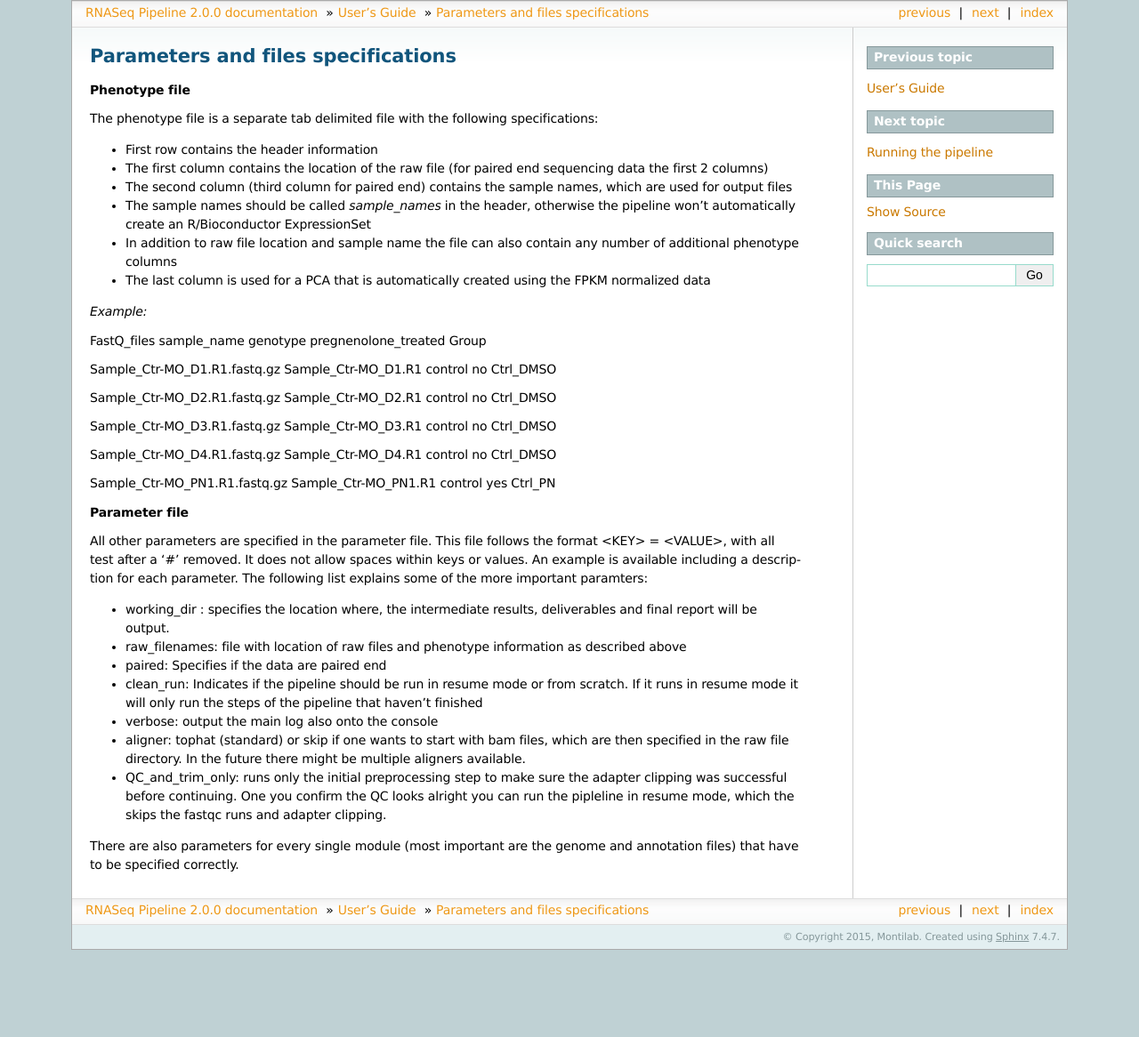
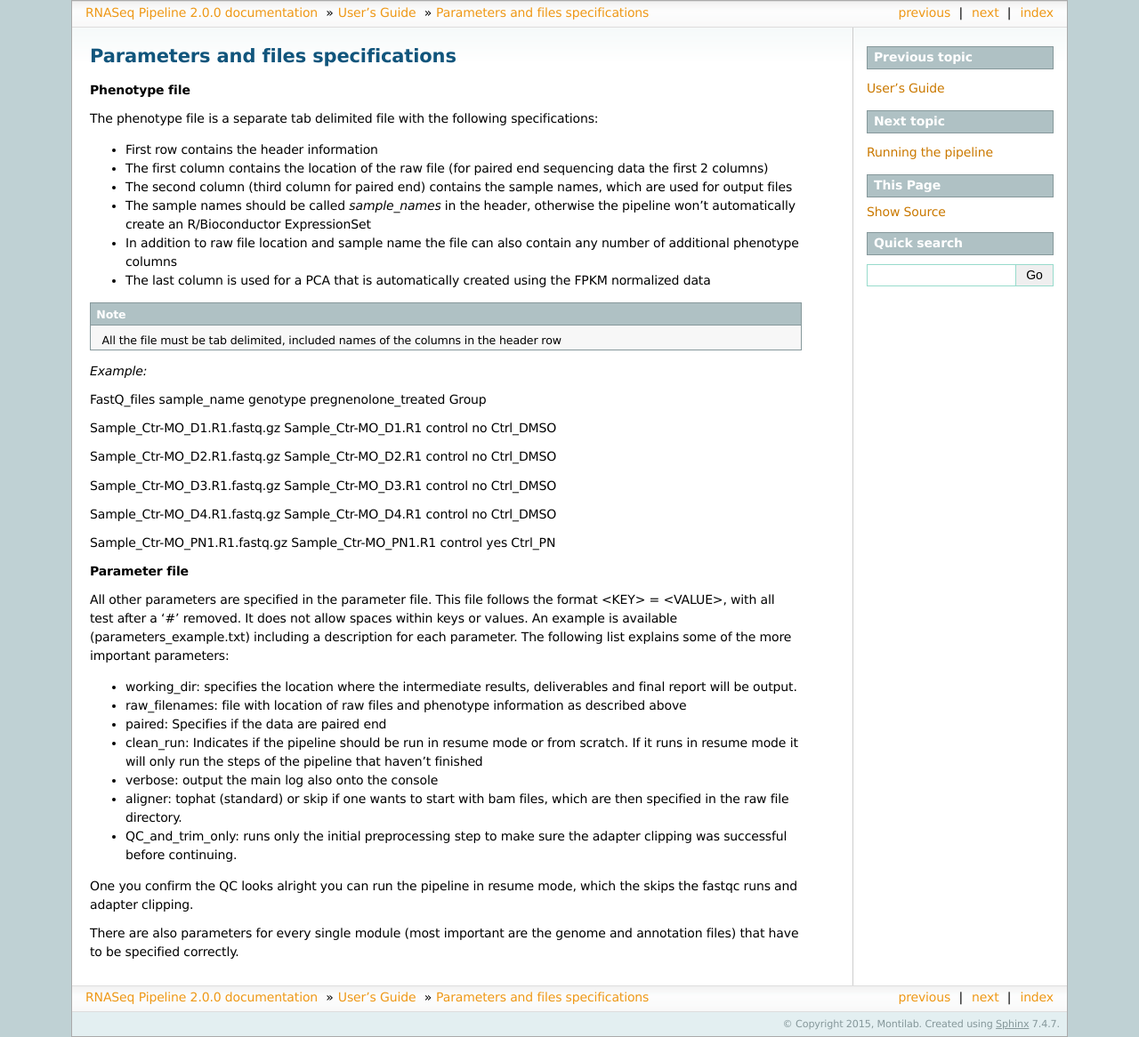
Before and after one commit to tetomonti/Hydra, a Sphinx documentation site: the page built from tools/RNASeq_pipeline/docs/user_docs/parameters.rst, in a window 1280 px wide. Shown: the whole page at 89% size. Built offline with Sphinx 7.4.7, drawn with Linux system fonts in a browser that asks for light colours; before the commit the page ends 1068 px from its top, so only the background shows below that.

Commit message:
updated user docs

```diff
--- a/tools/RNASeq_pipeline/docs/user_docs/output.rst
+++ b/tools/RNASeq_pipeline/docs/user_docs/output.rst
@@ -3,6 +3,6 @@ Pipeline output
 
 The pipeline outputs:
 
-- a report similar to this: http://smonti.bumc.bu.edu/~montilab/zoho/superfund/project5/report/index.html
+- a report similar to `this <http://smonti.bumc.bu.edu/~montilab/zoho/superfund/project5/report/index.html>`_.
 - a tab delimited text file that contains the FPKM data from cufflinks
 - the raw counts from HTSeq both as tab delimited text file and as R/Bioconductor ExpressionSet
--- a/tools/RNASeq_pipeline/docs/user_docs/parameters.rst
+++ b/tools/RNASeq_pipeline/docs/user_docs/parameters.rst
@@ -11,6 +11,11 @@ The phenotype file is a separate tab delimited file with the following specifica
 - The sample names should be called *sample_names* in the header, otherwise the pipeline won't automatically create an R/Bioconductor ExpressionSet
 - In addition to raw file location and sample name the file can also contain any number of additional phenotype columns
 - The last column is used for a PCA that is automatically created using the FPKM normalized data
+
+.. note::
+
+   All the file must be tab delimited, included names of the columns in the header row
+
 
 *Example:*
 
@@ -30,14 +35,16 @@ Sample_Ctr-MO_PN1.R1.fastq.gz Sample_Ctr-MO_PN1.R1 control yes Ctrl_PN
 **Parameter file**
 
 All other parameters are specified in the parameter file. This file follows the format <KEY> = <VALUE>, with all test after a '#' removed.
-It does not allow spaces within keys or values. An example is available including a description for each parameter. The following list explains some of the more important paramters:
+It does not allow spaces within keys or values. An example is available (parameters_example.txt) including a description for each parameter.
+The following list explains some of the more important parameters:
 
-- working_dir : specifies the location where, the intermediate results, deliverables and final report will be output.
+- working_dir: specifies the location where the intermediate results, deliverables and final report will be output.
 - raw_filenames: file with location of raw files and phenotype information as described above
 - paired: Specifies if the data are paired end
 - clean_run: Indicates if the pipeline should be run in resume mode or from scratch. If it runs in resume mode it will only run the steps of the pipeline that haven't finished
 - verbose: output the main log also onto the console
-- aligner: tophat (standard) or skip if one wants to start with bam files, which are then specified in the raw file directory. In the future there might be multiple aligners available.
-- QC_and_trim_only: runs only the initial preprocessing step to make sure the adapter clipping was successful before continuing. One you confirm the QC looks alright you can run the pipleline in resume mode, which the skips the fastqc runs and adapter clipping.
+- aligner: tophat (standard) or skip if one wants to start with bam files, which are then specified in the raw file directory.
+- QC_and_trim_only: runs only the initial preprocessing step to make sure the adapter clipping was successful before continuing.
+One you confirm the QC looks alright you can run the pipeline in resume mode, which the skips the fastqc runs and adapter clipping.
 
 There are also parameters for every single module (most important are the genome and annotation files) that have to be specified correctly.
```
Also changed, not shown: tools/RNASeq_pipeline/docs/user_docs/running.rst (+41 -0 lines).
